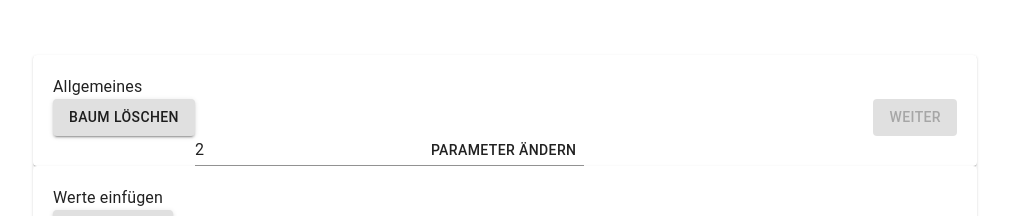
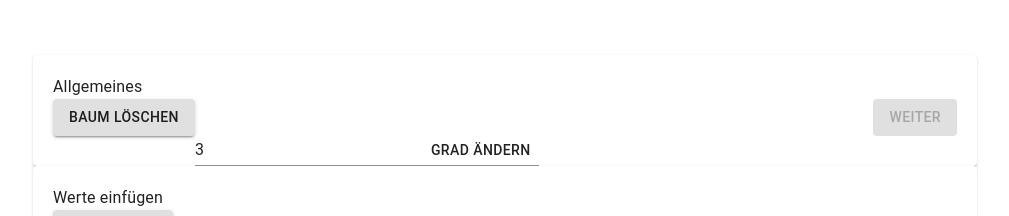
Before and after one commit to jkle1n/b-baum, a React (Create React App) app: page / in a window 1280 px wide. Shown: the top 216 px of the page, without its empty margins (135-1144 px from the left). Built offline with nearby package versions, Linux system fonts and the light colour scheme.

Commit message:
Fix tree-degree

```diff
--- a/src/App.js
+++ b/src/App.js
@@ -11,7 +11,7 @@ export default class App extends React.Component {
   constructor(props) {
     super(props);
     this.state = {
-      param: 2,
+      param: 3,
       items: [],
       nodes: [],
       foundItem: undefined
@@ -237,10 +237,10 @@ export default class App extends React.Component {
         //Der Knoten hat 2 Partner
         let leftPartnerIndex = this.findIndexOfNode(tmpNodes[fatherIndex].childs[leftIndex], tmpNodes);
         let rightPartnerIndex = this.findIndexOfNode(tmpNodes[fatherIndex].childs[rightIndex], tmpNodes);
-        if (tmpNodes[leftPartnerIndex].items.length > this.state.param - 1) {
+        if (tmpNodes[leftPartnerIndex].items.length > Math.round(this.state.param / 2) - 1) {
           tmpNodes = this.balance(tmpNodes, leftPartnerIndex, nodeIndex, fatherIndex, "left", index);
         }
-        else if (tmpNodes[rightPartnerIndex].items.length > this.state.param - 1) {
+        else if (tmpNodes[rightPartnerIndex].items.length > Math.round(this.state.param / 2) - 1) {
           tmpNodes = this.balance(tmpNodes, rightPartnerIndex, nodeIndex, fatherIndex, "right", index);
         }
         else {
@@ -252,7 +252,7 @@ export default class App extends React.Component {
         let partner = leftIndex !== -1 ? "left" : "right";
         let partnerIndex = this.findIndexOfNode(tmpNodes[fatherIndex].childs[partner === "left" ? leftIndex : rightIndex], tmpNodes);
         //balanciere, wenn möglich
-        if (tmpNodes[partnerIndex].items.length > this.state.param - 1) {
+        if (tmpNodes[partnerIndex].items.length > Math.round(this.state.param / 2) - 1) {
           tmpNodes = this.balance(tmpNodes, partnerIndex, nodeIndex, fatherIndex, partner, index)
         }
         else {
@@ -356,12 +356,12 @@ export default class App extends React.Component {
   validateNode = (items, tmpNodes, indexOfNode) => {
     let nodes = tmpNodes || this.state.nodes;
     //root darf auch nur 1 Element enthalten
-    if (indexOfNode !== undefined && nodes[indexOfNode].fatherId === undefined && items.length < 2 * this.state.param) {
+    if (indexOfNode !== undefined && nodes[indexOfNode].fatherId === undefined && items.length < this.state.param) {
       return true;
     }
     else {
-      //validate = true, wenn die Anzahl der Elemente eines Knotens zwischen param und 2*param-1 liegt
-      return items.length < 2 * this.state.param && items.length >= this.state.param - 1;
+      //validate = true, wenn die Anzahl der Elemente eines Knotens zwischen param/2 und param liegt
+      return items.length < this.state.param && items.length >= Math.round(this.state.param / 2) - 1;
     }
   }
   clearNodes = () => {
--- a/src/InteractiveFields.js
+++ b/src/InteractiveFields.js
@@ -11,7 +11,7 @@ export class InteractiveFields extends React.Component {
     constructor(props) {
         super(props);
         this.state = {
-            param: 2,
+            param: 3,
             tmpItems: "",
             itemsToDelete: [],
             itemsToInsert: [],
@@ -25,10 +25,10 @@ export class InteractiveFields extends React.Component {
     }
     updateParam = () => {
         var newParam = parseInt(this.state.param);
-        if (newParam >= 2) {
+        if (newParam >= 3) {
             this.props.updateParam(newParam);
         }
-        else { alert("Der Parameter muss >= 2 sein.") }
+        else { alert("Der Parameter muss >= 3 sein.") }
     }
     setNewItem = (e) => {
         e.persist();
@@ -169,17 +169,17 @@ export class InteractiveFields extends React.Component {
                         </span>
                     </Tooltip>
                     <br /><Input
-                        label="Parameter"
+                        label="Grad"
                         value={this.state.param}
                         onChange={this.setParam}
-                        min={2}
+                        min={3}
                         onKeyPress={(e) => { if (e.key === "Enter") { this.updateParam() }; }}
                         endAdornment={
                             <InputAdornment position="end">
-                                <Button onClick={this.updateParam} disabled={this.state.lockInteraction} >Parameter ändern</Button>
+                                <Button onClick={this.updateParam} disabled={this.state.lockInteraction} >Grad ändern</Button>
                             </InputAdornment>
                         }
-                        placeholder="Parameter einfügen"
+                        placeholder="Grad einfügen"
                         disabled={this.state.lockInteraction}
                     />
 
```
